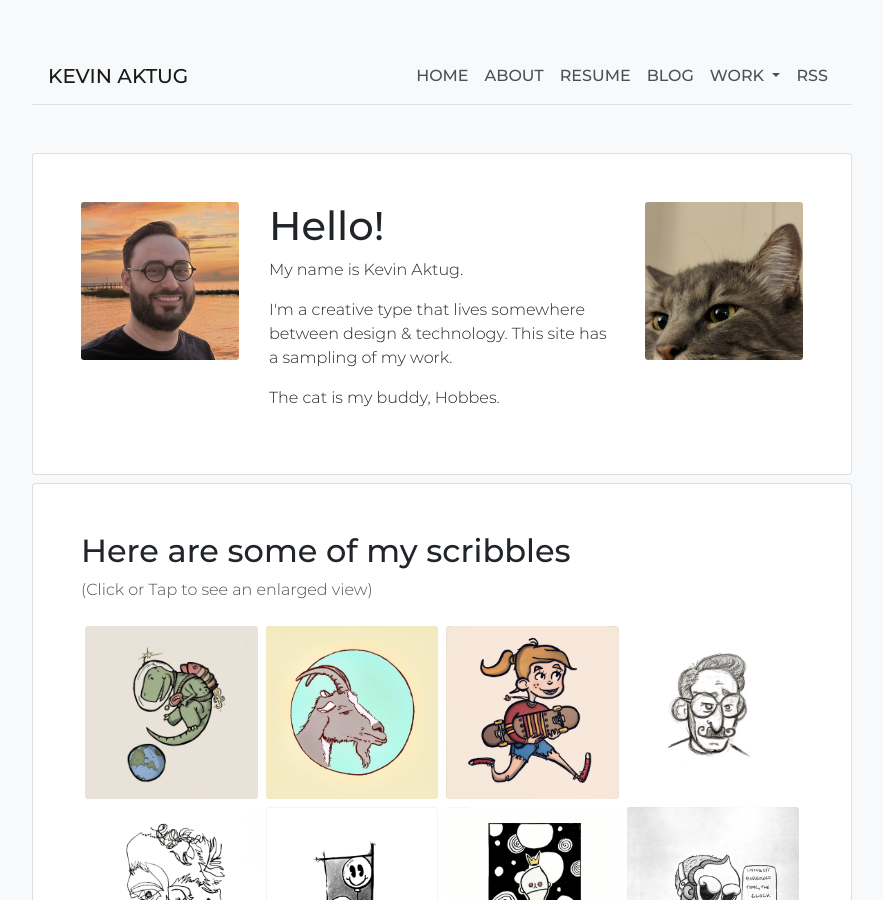
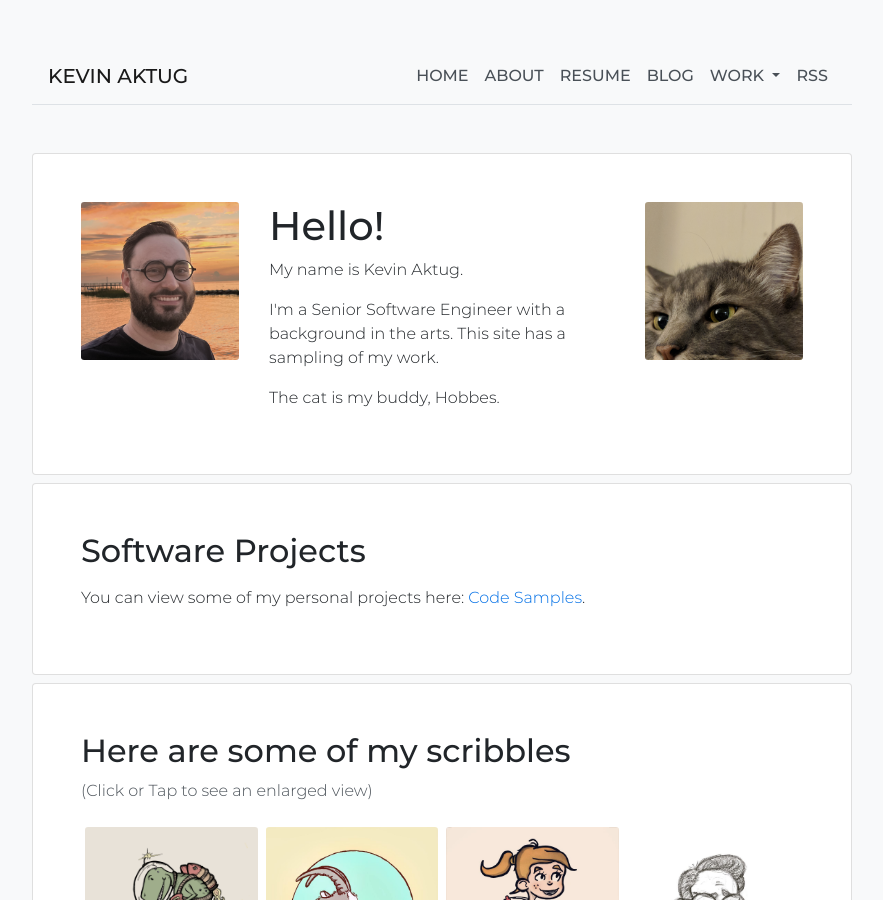
Before and after one commit to Kmagameguy/portfolio, a Jekyll site: the page built from index.html, in a window 1280 px wide and 900 px high. Shown: the whole window, without its empty margins (198-1081 px from the left). Built offline with Jekyll 4.4.1, drawn with Linux system fonts in a browser that asks for light colours.

Commit message:
Update Home Page

```diff
--- a/index.html
+++ b/index.html
@@ -13,8 +13,7 @@ layout: home
         My name is Kevin Aktug.
       </p>
       <p>
-        I'm a creative type that lives somewhere
-        between design & technology.  This site
+        I'm a {{ site.employer.job }} with a background in the arts.  This site
         has a sampling of my work.
       </p>
       <p>
@@ -30,6 +29,13 @@ layout: home
   document.getElementById("main-prof").src= atob("L2Fzc2V0cy9pbWFnZXMvbWFpbl9wcm9mLnBuZw==");
   document.getElementById("el-gato").src = atob("L2Fzc2V0cy9pbWFnZXMvaG9iYmVzLnBuZw==");
 </script>
+
+<div class="card mt-2">
+  <h2 class="mb-3">Software Projects</h2>
+  <p>
+    You can view some of my personal projects here: <a href="/code/">Code Samples</a>.
+  </p>
+</div>
 
 {% include thumbnailCard.html
   headerText = 'Here are some of my scribbles'
```
